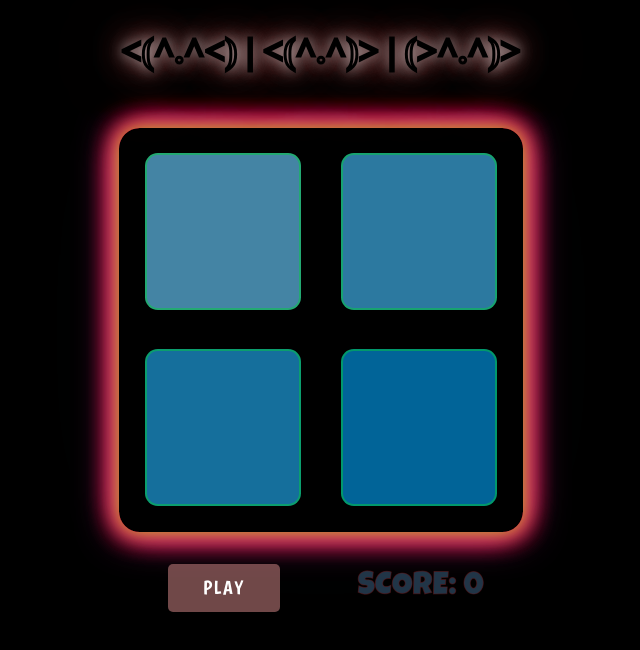
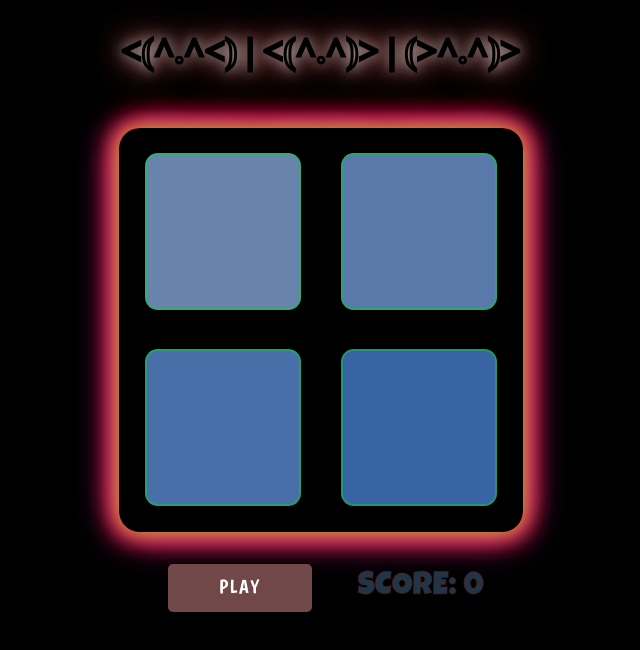
Before and after one commit to TAB-Games/ReactMemoryGame, a React (Vite) app: page / in a window 1280 px wide. Shown: the top 650 px of the page, without its empty margins (319-959 px from the left). Built offline with nearby package versions, Linux system fonts and the light colour scheme.

Commit message:
a bit more css

```diff
--- a/src/App.css
+++ b/src/App.css
@@ -119,11 +119,11 @@ h1 {
   display: flex;
   justify-content: center;
   align-items: center;
-  max-width: 7rem;
+  max-width: 9rem;
   text-align: center;
   margin: auto;
   margin-top: 0.625rem; /* Converted from 10px to rem */
-  padding: 0.625rem 1.25rem; /* Converted from 10px, 20px to rem */
+  padding: 0.325rem 0.1rem; /* Converted from 10px, 20px to rem */
   transition: background-color 0.2s ease;
   transition-delay: 0s;
   text-align: center;
@@ -136,8 +136,8 @@ h1 {
 }
 
 .play-btn:hover {
+  transform: scale(1.05);
   background-color: #33a9d463;
-  transform: scale(1.05);
 }
 
 .play-btn:active {
@@ -170,25 +170,23 @@ h1 {
 }
 
 .tile:active {
-  transform: scale(1);
   animation: pulse 0.15s forwards;
 }
 
-/* .tile:hover {
+.tile:hover {
   background-color: #e4151597;
-  transform: scale(1.1);
-} */
+  transform: scale(1.05);
+}
 
 @keyframes pulse {
   0% {
-    transform: scale(0.9);
+    transform: scale(1);
     box-shadow: 0 0 0 0 rgba(0, 0, 0, 0.7);
   }
 
   50% {
     /* Adjusted keyframe percentage */
-    transform: scale(1.1);
-    box-shadow: 0 0 0 0.625rem rgba(0, 0, 0, 0); /* Converted from 10px to rem */
+    transform: scale(1.05);
   }
 
   100% {
--- a/src/components/PlayBtn.jsx
+++ b/src/components/PlayBtn.jsx
@@ -7,10 +7,10 @@ import {
 } from "../utils/consts";
 
 export const PlayBtn = () => {
+  const { isGameOver } = useGame();
   const {
     setCurrentSequence,
     setNumberOfTiles,
-    isGameOver,
     setIsGameOver,
     setScore,
     setSequenceLength,
@@ -31,7 +31,7 @@ export const PlayBtn = () => {
 
   return (
     <div className="play-btn" onClick={handlePlay}>
-      Play
+      {!isGameOver ? "Play" : "Try Again"}
     </div>
   );
 };
--- a/src/models/Gradient.jsx
+++ b/src/models/Gradient.jsx
@@ -1,8 +1,8 @@
 import Color from "./Color";
 class Gradient {
   constructor() {
-    this.red = new Color("red", 230, 29);
-    this.green = new Color("green", 230, 5);
+    this.red = new Color("red", 230, 20);
+    this.green = new Color("green", 230, 3);
     this.blue = new Color("blue", 230, 13);
   }
 
```
